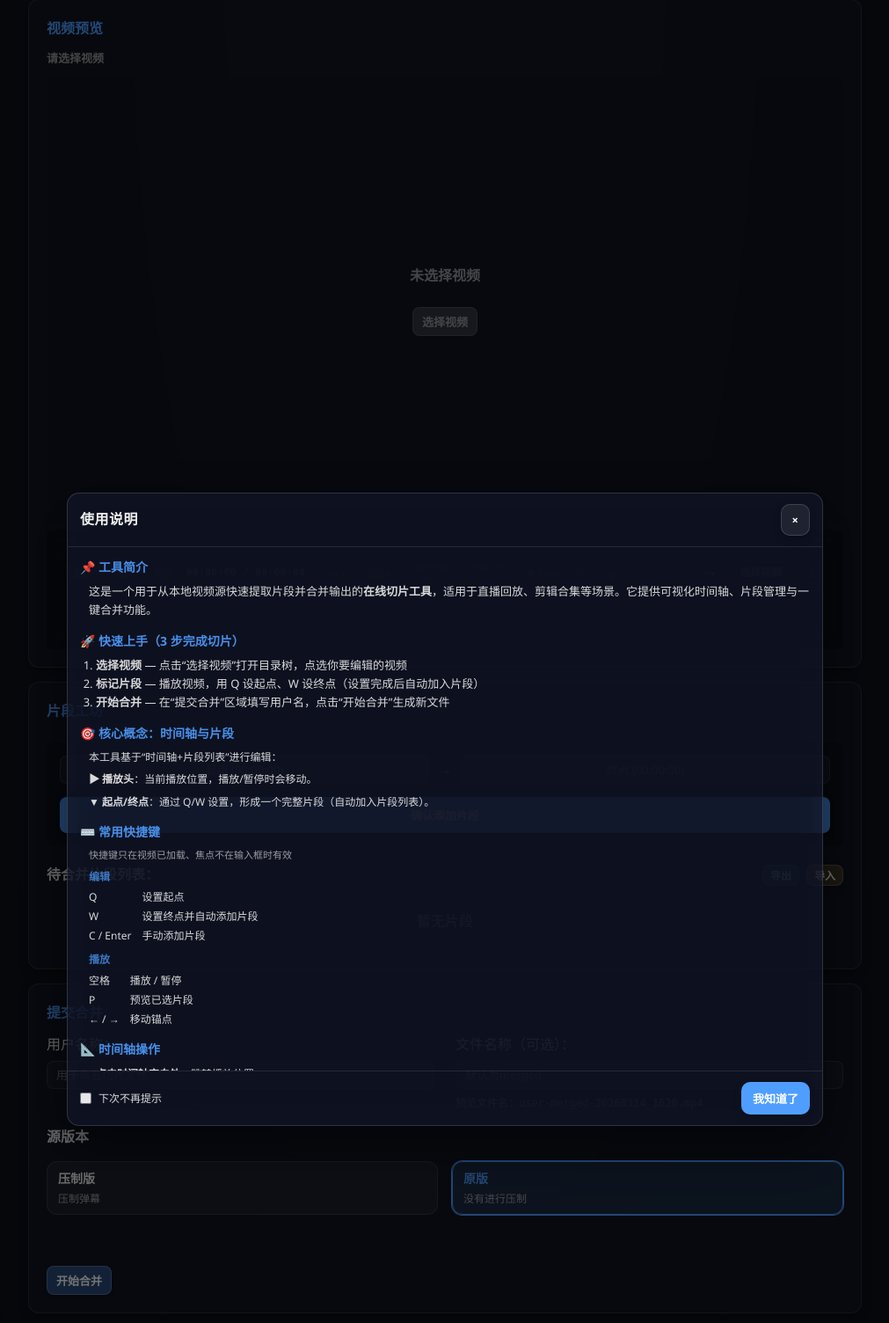
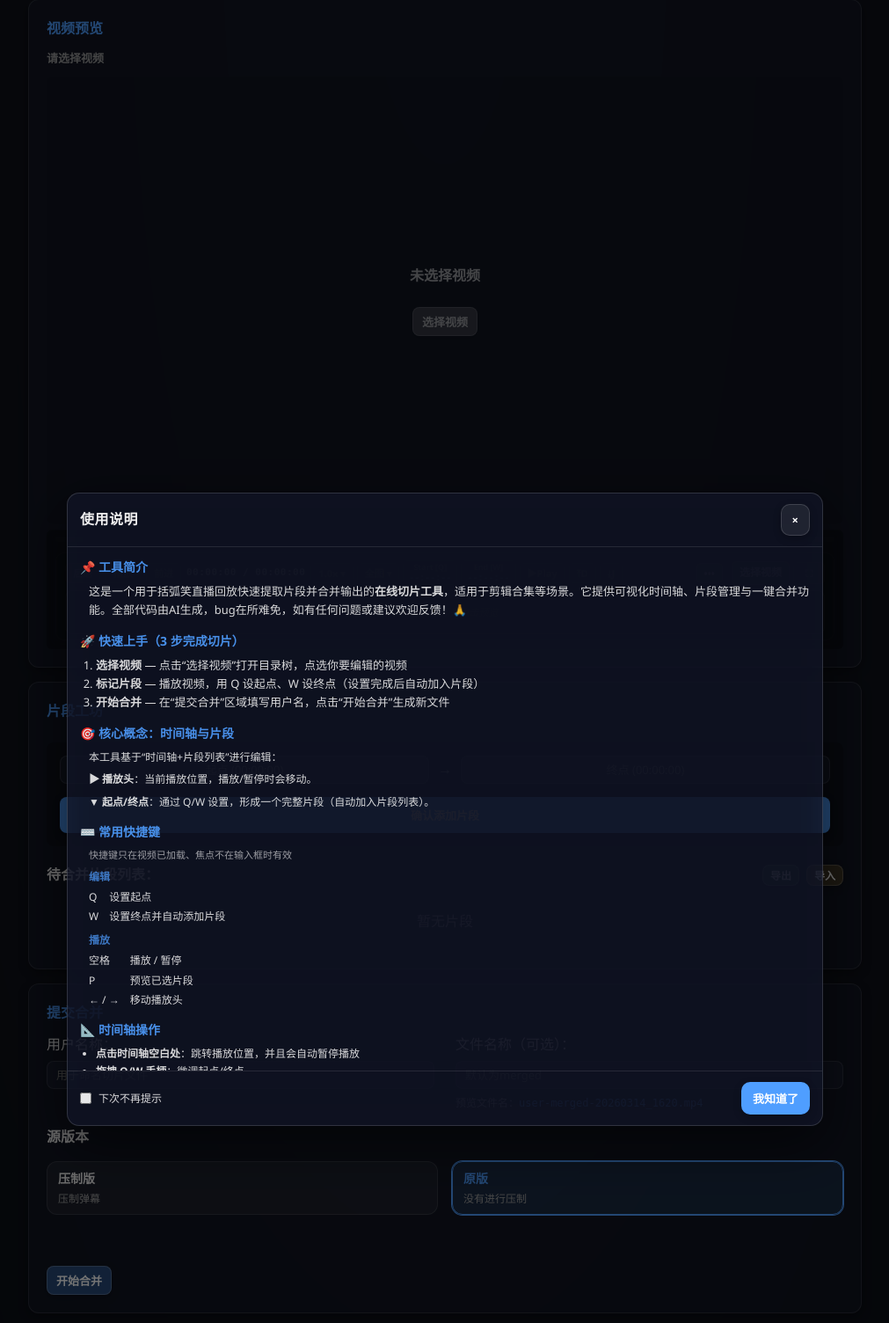
Before and after one commit to xct258/khx-live, a FastAPI app: page / in a window 1280 px wide. Shown: the part 92-1596 px from the top of the page at 88% size, without its empty margins (134-1145 px from the left). Run offline with FastAPI, Linux system fonts and the light colour scheme; data that the repository does not hold is empty; parts of the project's set-up code (start-up, migrations or seed data) failed here and were passed over.

Commit message:
更新说明

```diff
--- a/在线切片/templates/index.html
+++ b/在线切片/templates/index.html
@@ -29,7 +29,7 @@
                     <!-- 1. 工具简介 -->
                     <div style="font-weight:800; margin-bottom:6px; font-size:14px; color:var(--accent-color);">📌 工具简介</div>
                     <div style="margin:0 0 14px 10px;">
-                        这是一个用于从本地视频源快速提取片段并合并输出的<strong>在线切片工具</strong>，适用于直播回放、剪辑合集等场景。它提供可视化时间轴、片段管理与一键合并功能。
+                        这是一个用于括弧笑直播回放快速提取片段并合并输出的<strong>在线切片工具</strong>，适用于剪辑合集等场景。它提供可视化时间轴、片段管理与一键合并功能。全部代码由AI生成，bug在所难免，如有任何问题或建议欢迎反馈！🙏
                     </div>
 
                     <!-- 2. 快速上手 -->
@@ -60,20 +60,19 @@
                         <div style="display:grid; grid-template-columns: auto 1fr; gap:3px 12px; font-size:12px;">
                             <code>Q</code><span>设置起点</span>
                             <code>W</code><span>设置终点并自动添加片段</span>
-                            <code>C / Enter</code><span>手动添加片段</span>
                         </div>
                         <div style="font-weight:700; font-size:12px; margin:8px 0 4px; color:var(--accent-color); opacity:0.8;">播放</div>
                         <div style="display:grid; grid-template-columns: auto 1fr; gap:3px 12px; font-size:12px;">
                             <code>空格</code><span>播放 / 暂停</span>
                             <code>P</code><span>预览已选片段</span>
-                            <code>← / →</code><span>移动锚点</span>
+                            <code>← / →</code><span>移动播放头</span>
                         </div>
                     </div>
 
                     <!-- 5. 时间轴操作 -->
                     <div style="font-weight:800; margin-bottom:6px; font-size:14px; color:var(--accent-color);">📐 时间轴操作</div>
                     <ul style="margin:0 0 14px 18px; padding:0; font-size:12px;">
-                        <li><strong>点击时间轴空白处</strong>：跳转播放位置</li>
+                        <li><strong>点击时间轴空白处</strong>：跳转播放位置，并且会自动暂停播放</li>
                         <li><strong>拖拽 Q/W 手柄</strong>：微调起点/终点</li>
                         <li><strong>使用缩放按钮</strong>：调整时间轴细节（支持 1×~256×）</li>
                         <li><strong>启用“跟随播放头”</strong>：播放时自动滚动到当前位置</li>
@@ -86,7 +85,7 @@
                         <li><strong>倍速播放</strong> — 点击速度按钮（如 1.0× ▾）切换 0.5× / 1.0× / 1.25× / 1.5× 倍速</li>
                         <li><strong>全屏播放</strong> — 点击全屏按钮或双击视频画面进入全屏</li>
                         <li><strong>缓冲指示</strong> — 网络不稳时会自动显示"缓冲中…"提示</li>
-                        <li><strong>进度记忆</strong> — 再次打开同一视频时，会询问是否从上次位置继续</li>
+                        <li><strong>进度记忆</strong> — 再次打开同一视频时，会询问是否从上次位置继续（此功能异常，待修复）</li>
                     </ul>
 
                     <!-- 7. 时间轴辅助工具 -->
@@ -116,10 +115,11 @@
                         <li><strong>预览合并</strong> — 合并前可预览所有片段的连续播放效果，并拖拽调整顺序</li>
                         <li><strong>实时进度</strong> — 合并时显示百分比进度、当前处理片段和预计剩余时间</li>
                         <li><strong>取消任务</strong> — 合并过程中可随时取消</li>
+                        <li><strong>队列任务</strong> — 支持多个用户任务排队，按顺序执行</li>
                     </ul>
 
                     <!-- 10. B站投稿 -->
-                    <div style="font-weight:800; margin-bottom:6px; font-size:14px; color:var(--accent-color);">📺 B站投稿</div>
+                    <div style="font-weight:800; margin-bottom:6px; font-size:14px; color:var(--accent-color);">📺 B站投稿（仅支持使用烦心事远离账号投稿）</div>
                     <ul style="margin:0 0 14px 18px; padding:0; font-size:12px;">
                         <li>合并完成后可直接投稿到哔哩哔哩</li>
                         <li>支持设置标题、简介、封面图片和标签（最多 10 个）</li>
@@ -130,7 +130,7 @@
                     <!-- 11. 注意事项 -->
                     <div style="font-weight:800; margin-bottom:6px; font-size:14px; color:var(--accent-color);">⚠️ 注意事项</div>
                     <ul style="margin:0 0 8px 18px; padding:0; font-size:12px;">
-                        <li>同一时间只能运行一个合并任务，请等待完成或取消后再提交新任务</li>
+                        <li>同一时间只能运行一个合并任务，如果有任务正在进行，则会加入队列，请等待完成</li>
                         <li>片段列表和用户名会自动保存在浏览器中，刷新或关闭页面后再次访问可恢复</li>
                         <li>合并成功后可在结果对话框中选择是否清空当前片段列表</li>
                         <li>同一视频内的片段不能有时间重叠</li>
```
